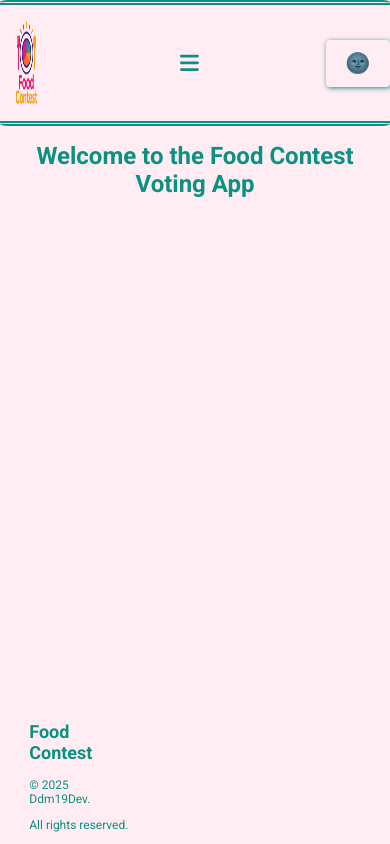
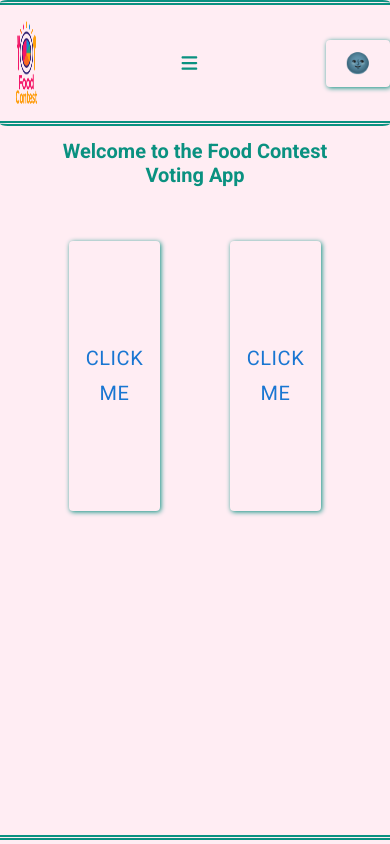
Before and after one commit to ddm19/FoodContest, a React (Vite) app: page / in a window 390 px wide. Built offline with nearby package versions, Linux system fonts and the light colour scheme.

Commit message:
fix: footer styles

```diff
--- a/src/App.scss
+++ b/src/App.scss
@@ -22,6 +22,24 @@ main
   align-items: center;
 }
 
+.App-logo
+{
+  height: 40vmin;
+  pointer-events: none;
+}
+
+@media (prefers-reduced-motion: no-preference)
+{
+  .App-logo
+  {
+    animation: App-logo-spin infinite 20s linear;
+  }
+}
+
+.App-link
+{
+  color: #61dafb;
+}
 
 @keyframes App-logo-spin
 {
@@ -50,7 +68,8 @@ main
 
 .App-footer
 {
-  background-color: var(--color-background);
+  background-color: var(--background-color);
+  border-top: 5px double var(--color-primary-dark);
   width: 100%;
   left: 0;
   bottom: 0;
--- a/src/App.tsx
+++ b/src/App.tsx
@@ -9,16 +9,18 @@ function App() {
   return (
     <div className="App">
       <header className="App-header">
-        <NavBar></NavBar>
+        <NavBar />
       </header>
-      <main>
+
+      <main className="App-main">
         <Routes>
           <Route path="/" element={<Home />} />
           <Route path="*" element={<NoPage />} />
         </Routes>
       </main>
+
       <footer className="App-footer">
-        <Footer></Footer>
+        <Footer />
       </footer>
     </div>
   );
--- a/src/components/NavBar/NavBar.scss
+++ b/src/components/NavBar/NavBar.scss
@@ -7,21 +7,6 @@
   width: 100%;
 }
 
-.themeToggle.MuiButton-root
-{
-
-  box-shadow: 1px 1px 5px var(--color-primary-dark);
-  height: fit-content;
-  align-self: center;
-  font-size: var(--font-size-6);
-
-  &:hover
-  {
-    background-color: var(--color-primary-dark);
-    color: var(--color-background);
-    transition: all 0.25s ease-in-out;
-  }
-}
 
 .logoContainer
 {
--- /dev/null
+++ b/src/components/customButton/customButton.scss
@@ -0,0 +1,14 @@
+.customButton.MuiButton-root
+{
+
+    box-shadow: 1px 1px 5px var(--color-primary-dark);
+    align-self: center;
+    font-size: var(--font-size-6);
+
+    &:hover
+    {
+        background-color: var(--color-primary-dark);
+        color: var(--color-background);
+        transition: all 0.25s ease-in-out;
+    }
+}
--- /dev/null
+++ b/src/components/customButton/customButton.tsx
@@ -0,0 +1,26 @@
+import { Button } from "@mui/material";
+import "./customButton.scss"
+
+interface CustomButtonProps {
+    onClick: () => void;
+    disabled?: boolean;
+    className?: string;
+    variant?: "text" | "outlined" | "contained";
+    color?: "primary" | "secondary" | "inherit";
+    children: React.ReactNode;
+
+}
+
+const CustomButton = (props: CustomButtonProps) => {
+    const { onClick, disabled = false, className = '', variant = 'contained', color = 'primary', children } = props;
+
+    return (
+
+        <Button onClick={onClick} disabled={disabled} className={`customButton ${className}`} variant={variant} color={color}>
+            {children}
+        </Button>
+
+    );
+};
+
+export default CustomButton;
--- a/src/components/themeToggle/themeToggle.tsx
+++ b/src/components/themeToggle/themeToggle.tsx
@@ -1,6 +1,5 @@
 import React, { useLayoutEffect, useState, useEffect } from "react";
-import { Button } from "@mui/material";
-import { FontAwesomeIcon } from "@fortawesome/react-fontawesome";
+import CustomButton from "components/customButton/customButton";
 
 const ThemeToggle: React.FC = () => {
     const [theme, setTheme] = useState<"light" | "dark">(() => {
@@ -30,9 +29,9 @@ const ThemeToggle: React.FC = () => {
     const toggle = () => setTheme((prev) => (prev === "dark" ? "light" : "dark"));
 
     return (
-        <Button variant="text" color="primary" onClick={toggle} className="themeToggle">
+        <CustomButton variant="text" color="primary" onClick={toggle} >
             {theme === "dark" ? '🌞' : '🌚'}
-        </Button>
+        </CustomButton>
     );
 };
 
--- a/src/index.scss
+++ b/src/index.scss
@@ -13,15 +13,16 @@ body
 
 html
 {
-  font-size: 16px;
+  font-size: var(--font-size-4)
 }
+
 
 // Tablets
 @media (max-width: 900px)
 {
   html
   {
-    font-size: 14px;
+    font-size: var(--font-size-3)
   }
 }
 
@@ -30,7 +31,7 @@ html
 {
   html
   {
-    font-size: 12px;
+    font-size: var(--font-size-2)
   }
 }
 
--- /dev/null
+++ b/src/pages/Home/Home.scss
@@ -0,0 +1,31 @@
+.home
+{
+    width: 80%;
+    display: flex;
+    flex-direction: column;
+    justify-content: center;
+    align-items: center;
+    gap: var(--spacing-3);
+    padding-bottom: 5%;
+    height: 100%;
+
+    &__buttonContainer
+    {
+        display: grid;
+        grid-template-columns: 1fr 1fr;
+        grid-template-rows: 1fr 1fr;
+        gap: var(--spacing-2);
+        padding: var(--spacing-5);
+        width: 100%;
+        align-items: center;
+        justify-items: center;
+        height: 100%;
+    }
+
+
+    &__sectionButton
+    {
+        width: 60%;
+        height: var(--input-size-9)
+    }
+}
--- a/src/pages/Home/Home.tsx
+++ b/src/pages/Home/Home.tsx
@@ -1,9 +1,23 @@
+import CustomButton from "components/customButton/customButton";
+import "./Home.scss";
 
 
 const Home: React.FC = () => {
   return (
-    <div className="Home">
+    <div className="home">
       <h1>Welcome to the Food Contest Voting App</h1>
+      <div className="home__buttonContainer">
+        <CustomButton variant="text" color="primary" className="home__sectionButton" onClick={() => { console.log("test") }} >
+          Click Me
+        </CustomButton>
+        <CustomButton variant="text" color="primary" className="home__sectionButton" onClick={() => { console.log("test") }} >
+          Click Me
+        </CustomButton>
+
+
+
+      </div>
+
     </div>
   );
 }
--- a/src/styles/common/sizes.scss
+++ b/src/styles/common/sizes.scss
@@ -15,6 +15,10 @@
   --input-size-3: 90px;
   --input-size-4: 120px;
   --input-size-5: 150px;
+  --input-size-6: 180px;
+  --input-size-7: 210px;
+  --input-size-8: 240px;
+  --input-size-9: 270px;
 
 
 
```
